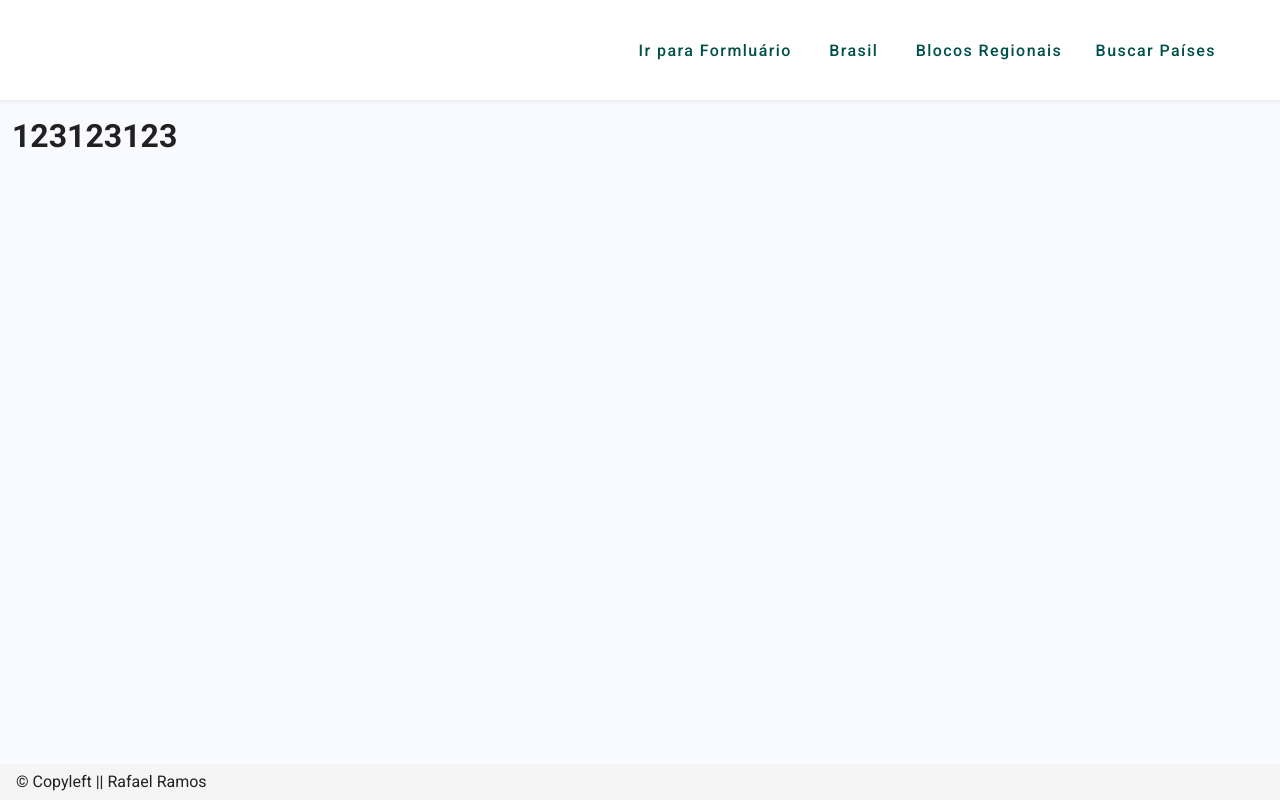
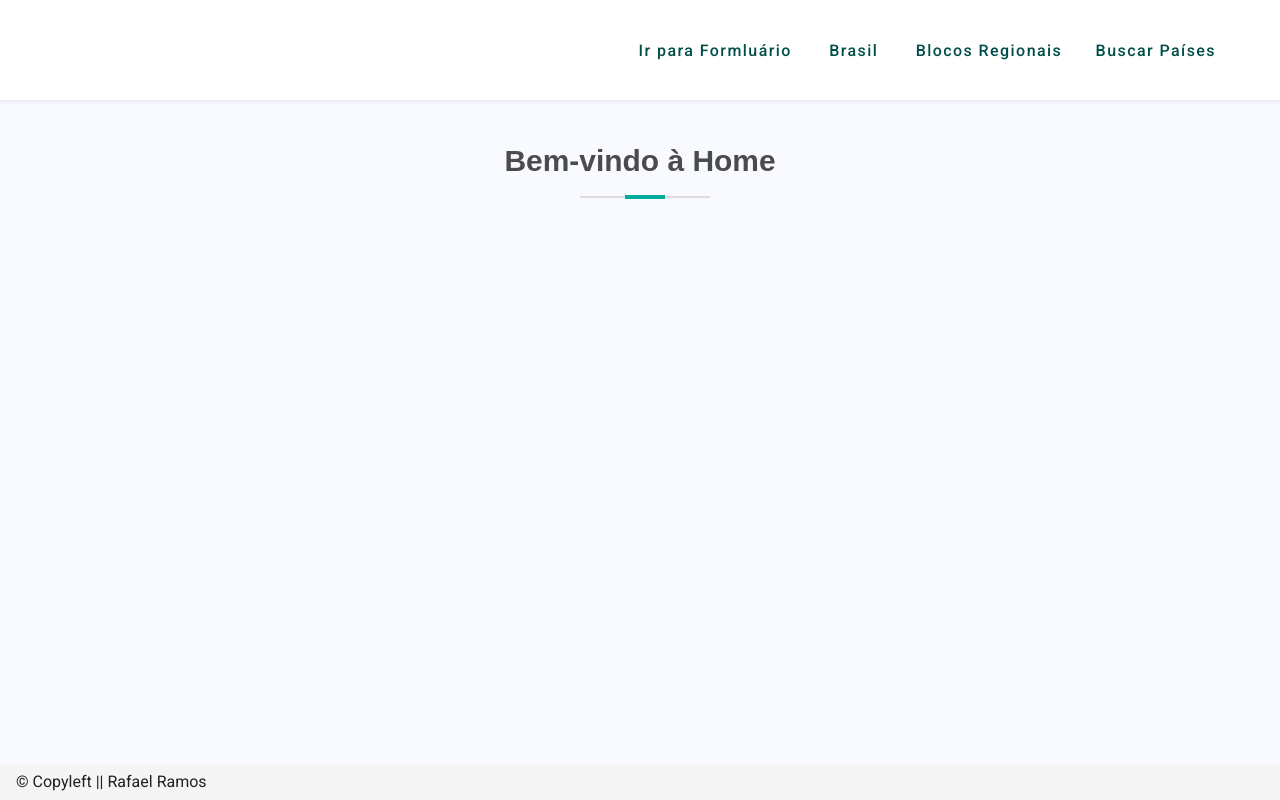
Before and after one commit to rafaelramos64/desafio-suthub, a Nuxt app: page / in a window 1280 px wide. Built offline with nearby package versions, Linux system fonts and the light colour scheme.

Commit message:
Finish page title component

```diff
--- a/assets/css/main.css
+++ b/assets/css/main.css
@@ -36,36 +36,3 @@ body {
 ::-webkit-scrollbar-thumb:not(:hover) ::-webkit-scrollbar-thumb{
   transition: opacity .1s .5s;
 }
-
-.page-tittle::before {
-  content: "";
-  position: absolute;
-  display: block;
-  width: 130px;
-  height: 1.5px;
-  background: #ddd;
-  bottom: 1px;
-  left: calc(50% - 60px);
-}
-
-.page-tittle {
-  font-family: Montserrat,sans-serif;
-  color: rgba(0,0,0,.7);
-  font-size: 1.6rem;
-  text-align: center;
-  font-weight: 700;
-  position: relative;
-  padding-bottom: 15px;
-  padding-top: 15px;
-}
-
-.page-tittle::after {
-  content: "";
-  position: absolute;
-  display: block;
-  width: 40px;
-  height: 3.5px;
-  background: #02AE99;
-  bottom: 0;
-  left: calc(50% - 15px);
-}
--- a/components/app/PageTitle.vue
+++ b/components/app/PageTitle.vue
@@ -1,3 +1,56 @@
 <template>
+  <div class="page-tittle mt-3 mb-7 ">
+    <h3>{{ title }}</h3>
+    <h5 v-if="subtitle !== ''">{{ subtitle }}</h5>
+  </div>
+</template>
 
-</template>
+<script>
+export default {
+ props: {
+   title: { type: '', default: '' },
+   subtitle: { type: '', default: '' },
+ }
+}
+</script>
+
+<style scoped lang="scss">
+@import '~assets/scss/main.scss';
+
+h5 {
+  color: $primary;
+}
+
+.page-tittle::before {
+  content: "";
+  position: absolute;
+  display: block;
+  width: 130px;
+  height: 1.5px;
+  background: #ddd;
+  bottom: 1px;
+  left: calc(50% - 60px);
+}
+
+.page-tittle {
+  font-family: Montserrat,sans-serif;
+  color: rgba(0,0,0,.7);
+  font-size: 1.6rem;
+  text-align: center;
+  font-weight: 700;
+  position: relative;
+  padding-bottom: 15px;
+  padding-top: 15px;
+}
+
+.page-tittle::after {
+  content: "";
+  position: absolute;
+  display: block;
+  width: 40px;
+  height: 3.5px;
+  background: $terciary;
+  bottom: 0;
+  left: calc(50% - 15px);
+}
+</style>
--- a/pages/countries-research.vue
+++ b/pages/countries-research.vue
@@ -1,5 +1,6 @@
 <template>
   <div>
+    <PageTitle title="Pesquisa de Paises" />
     <v-row justify="center" class="mt-3 mb-5">
       <v-col cols="4">
         <v-text-field
--- a/pages/countries.vue
+++ b/pages/countries.vue
@@ -1,5 +1,6 @@
 <template>
   <div>
+    <PageTitle title="Brasil" />
     <CountryInfo />
   </div>
 </template>
--- a/pages/index.vue
+++ b/pages/index.vue
@@ -1,5 +1,5 @@
 <template>
-  <h1>123123123</h1>
+  <PageTitle title="Bem-vindo à Home" />
 </template>
 
 <script>
--- a/pages/lang/_lang.vue
+++ b/pages/lang/_lang.vue
@@ -2,8 +2,7 @@
   <div>
     <v-row justify="center" class="mt-3 mb-5">
       <v-col cols="6" class="d-flex justify-center align-center">
-        <h2 class="h2 page-tittle">Lingua Seleconada: </h2>
-        <h3 class="ml-2 mt-1">{{ getSelectedLanguage.name }}</h3>
+        <PageTitle title="Lingua Seleconada" :subtitle="getSelectedLanguage.name"/>
       </v-col>
     </v-row>
 
@@ -46,10 +45,6 @@ export default {
 <style scoped lang="scss">
 @import '~assets/scss/main.scss';
 
-.h2, .h3 {
-  color: $primary;
-}
-
 .capitalize-native-name {
   text-transform: capitalize;
 }
--- a/pages/regional-blocks.vue
+++ b/pages/regional-blocks.vue
@@ -2,7 +2,7 @@
   <div>
     <v-row justify="center">
       <v-col cols="3">
-        <h3 class="mt-3 mb-5 page-tittle">Blocos Regionais</h3>
+        <PageTitle title="Blocos Regionais" />
 
         <ul class="text-left d-flex justify-center">
           <li v-for="(block, index) in regionalBlocks" :key="index" @click="activeRegionalBlockBtn(block)">
```
